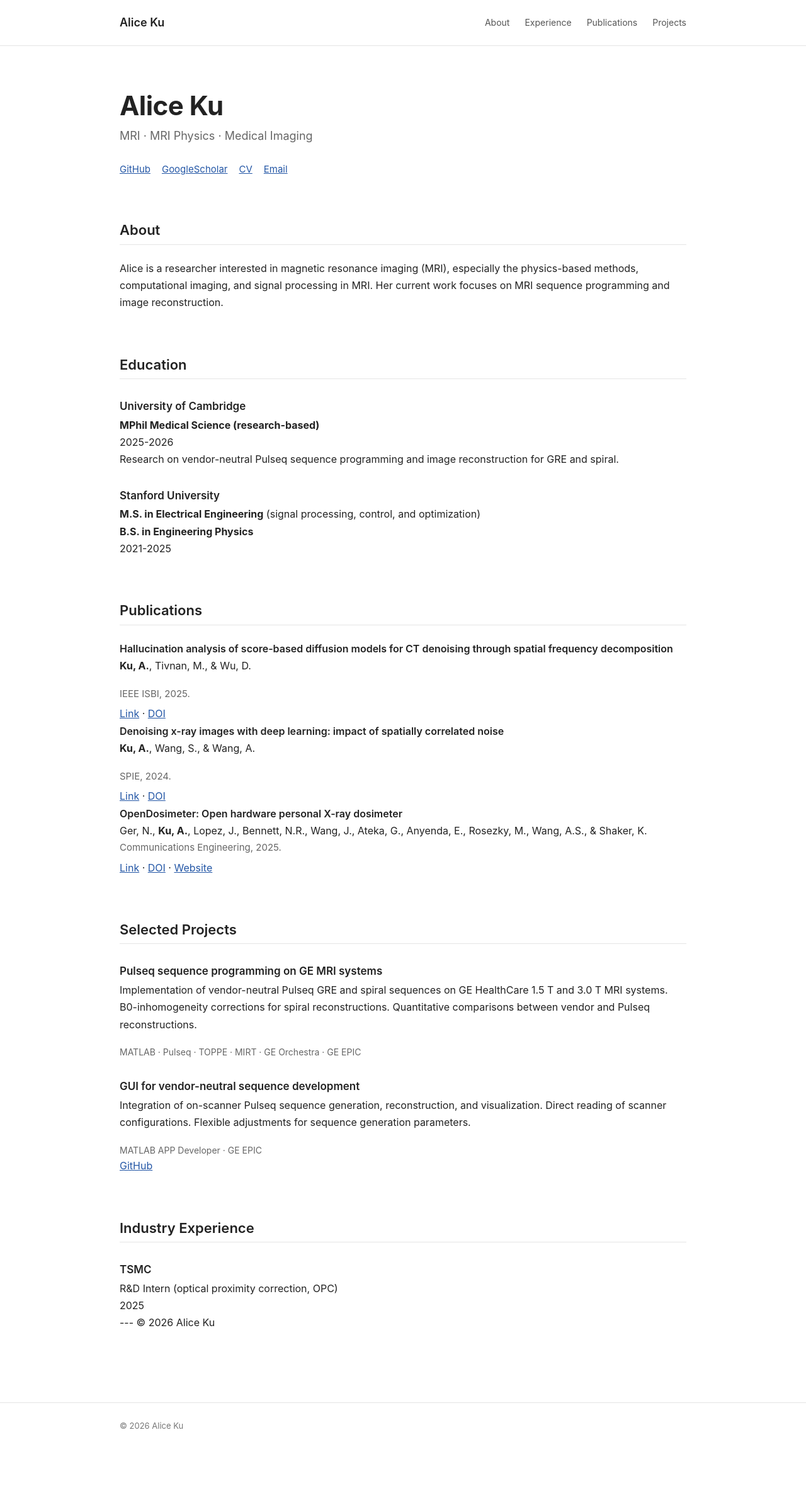
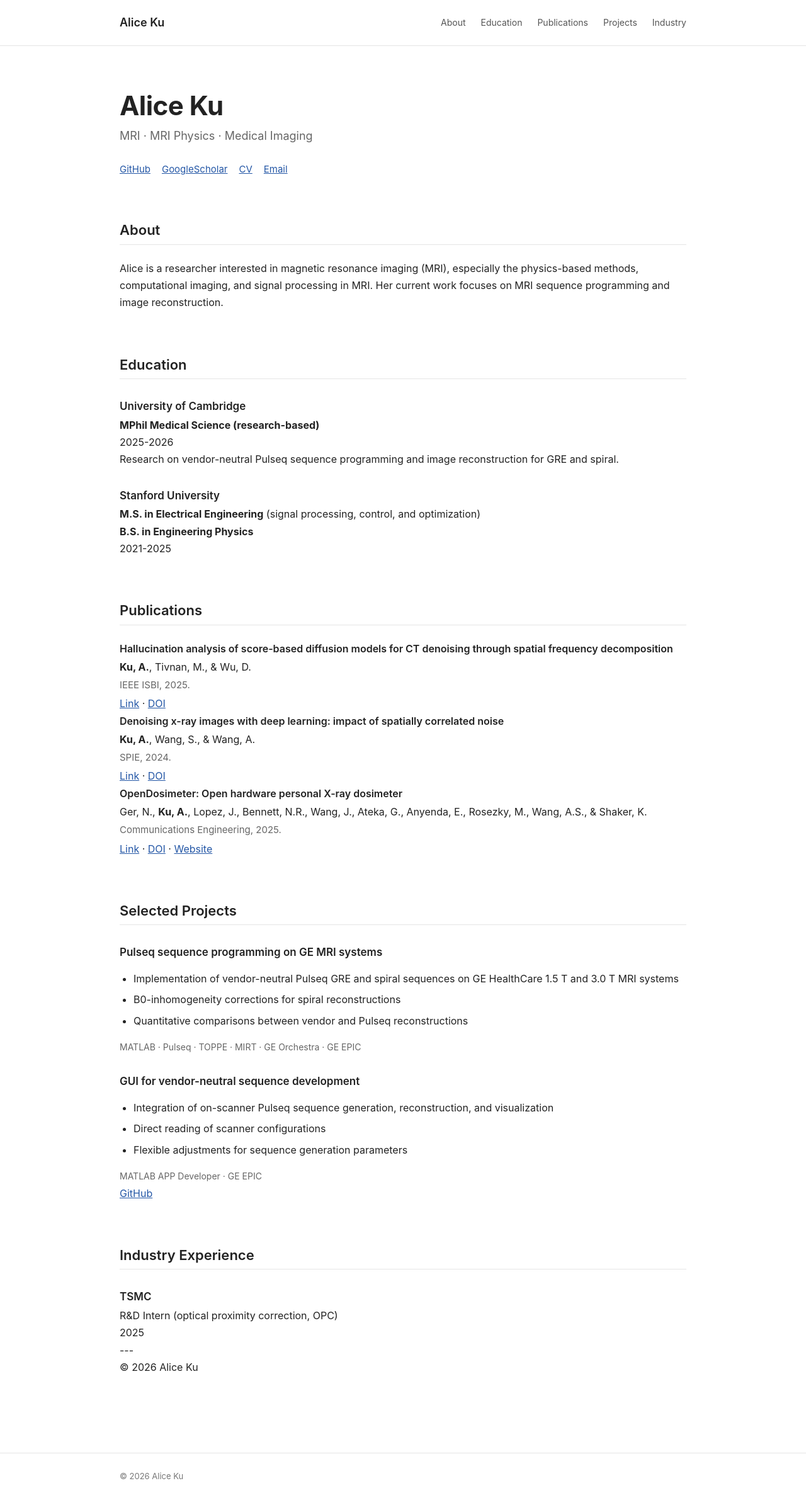
Before and after one commit to Alice-Ku/Alice-Ku.github.io, a Jekyll site: the page built from index.md, in a window 1280 px wide. Shown: the whole page at 63% size. Built offline with Jekyll 4.4.1, drawn with Linux system fonts in a browser that asks for light colours; before the commit the page ends 2310 px from its top, so only the background shows below that.

```diff
--- a/_layouts/default.html
+++ b/_layouts/default.html
@@ -22,9 +22,10 @@
 
       <nav class="site-nav">
         <a href="#about">About</a>
-        <a href="#experience">Experience</a>
+        <a href="#education">Education</a>
         <a href="#publications">Publications</a>
         <a href="#projects">Projects</a>
+        <a href="#industry">Industry</a>
       </nav>
 
     </div>
--- a/assets/css/style.css
+++ b/assets/css/style.css
@@ -175,20 +175,26 @@ a:hover {
 ------------------------------ */
 
 .publication {
-  margin-bottom: 28px;
+  margin-bottom: 42px;
 }
 
 .publication-title {
   font-weight: 600;
+  margin-bottom: 2px;
+}
+
+.publication p {
+  margin: 2px 0;
 }
 
 .publication-meta {
   color: #666666;
   font-size: 15px;
+  margin-top: 2px;
 }
 
 .publication-links {
-  margin-top: 6px;
+  margin-top: 4px;
 }
 
 
--- a/index.md
+++ b/index.md
@@ -116,9 +116,11 @@ Communications Engineering, 2025.
 
 <h3>Pulseq sequence programming on GE MRI systems</h3>
 
-<p>
-Implementation of vendor-neutral Pulseq GRE and spiral sequences on GE HealthCare 1.5 T and 3.0 T MRI systems. B0-inhomogeneity corrections for spiral reconstructions. Quantitative comparisons between vendor and Pulseq reconstructions.
-</p>
+<ul>
+    <li>Implementation of vendor-neutral Pulseq GRE and spiral sequences on GE HealthCare 1.5 T and 3.0 T MRI systems</li>
+    <li>B0-inhomogeneity corrections for spiral reconstructions</li>
+    <li>Quantitative comparisons between vendor and Pulseq reconstructions</li>
+</ul>
 
 <div class="project-tech">
 MATLAB · Pulseq · TOPPE · MIRT · GE Orchestra · GE EPIC
@@ -128,9 +130,11 @@ MATLAB · Pulseq · TOPPE · MIRT · GE Orchestra · GE EPIC
 
 <h3>GUI for vendor-neutral sequence development</h3>
 
-<p>
-Integration of on-scanner Pulseq sequence generation, reconstruction, and visualization. Direct reading of scanner configurations. Flexible adjustments for sequence generation parameters.
-</p>
+<ul>
+    <li>Integration of on-scanner Pulseq sequence generation, reconstruction, and visualization</li>
+    <li>Direct reading of scanner configurations</li>
+    <li>Flexible adjustments for sequence generation parameters</li>
+</ul>
 
 <div class="project-tech">
 MATLAB APP Developer · GE EPIC
@@ -154,5 +158,5 @@ R&D Intern (optical proximity correction, OPC)<br>
 </div>
 
 
----
+--- <br>
 © 2026 Alice Ku
```
